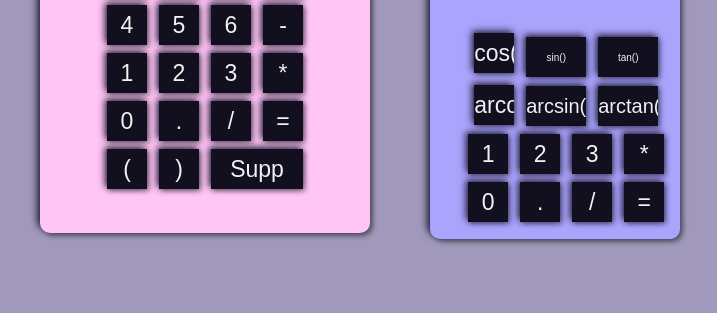
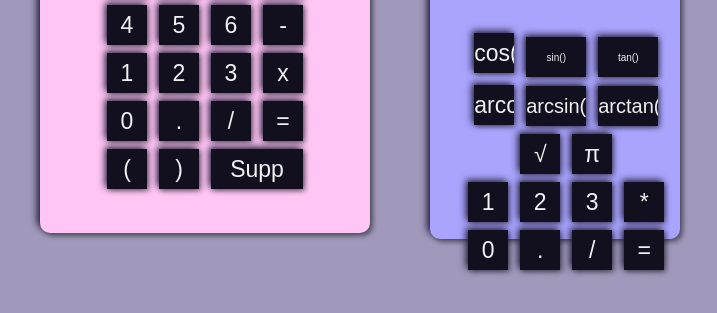
Before and after one commit to NutCoco9/Calculatrice, a plain HTML site: page index.html in a window 1280 px wide. Both pictures are taken after a click on the button "trigo". Shown: the part 401-714 px from the top of the page, without its empty margins (344-1061 px from the left). Drawn offline with Linux system fonts and the light colour scheme.

Commit message:
Update index.html

```diff
--- a/index.html
+++ b/index.html
@@ -6,7 +6,7 @@
     <meta name="viewport" content="width=device-width, initial-scale=1.0">
     <link rel="stylesheet" href="style.css">
 
-    <title> Calculator</title>
+    <title> Calculatrice</title>
 </head>
 <body>
 
@@ -25,7 +25,7 @@
                     <input type="button" value="hist"  onclick="histf()">
                 </div>
                 <div class="row">
-                    <input type="button" value="7" name="v7" onclick="val(v7lue)">
+                    <input type="button" value="7" name="v7" onclick="val(v7.value)">
                     <input type="button" value="8" name="v8" onclick="val(v8.value)">
                     <input type="button" value="9" name="v9" onclick="val(v9.value)">
                     <input type="button" value="+" name="plus" onclick="val(plus.value)">
@@ -40,7 +40,7 @@
                     <input type="button" value="1" name="v1" onclick="val(v1.value)">
                     <input type="button" value="2" name="v2" onclick="val(v2.value)">
                     <input type="button" value="3" name="v3" onclick="val(v3.value)">
-                    <input type="button" value="*" name="mult" onclick="val(mult.value)">
+                    <input type="button" value="x" name="mult" onclick="val(mult.value)">
                 </div>
                 <div class="row">
                    <input type="button" value="0" name="v0" onclick="val(v0.value)">
@@ -88,6 +88,8 @@
                     <input id="arcos" type="button" value="arcos()" name="arcos" onclick="val(arcos.value)">
                     <input id="arcsin" type="button" value="arcsin()" name="arcsin" onclick="val(arcsin.value)">
                     <input id="arctan" type="button" value="arctan()" name="arctan" onclick="val(arctan.value)">
+                    <input class="sqrt" type="button" value="&#8730" name="sqrt" onclick="val(sqrt.value)">
+                    <input class="pi" type="button" value="&#960" name="pi" onclick="val(pi.value)">
                 </div>
                 <div class="row">
                     <input type="button" value="1" name="v1" onclick="val(v1.value)">
```
